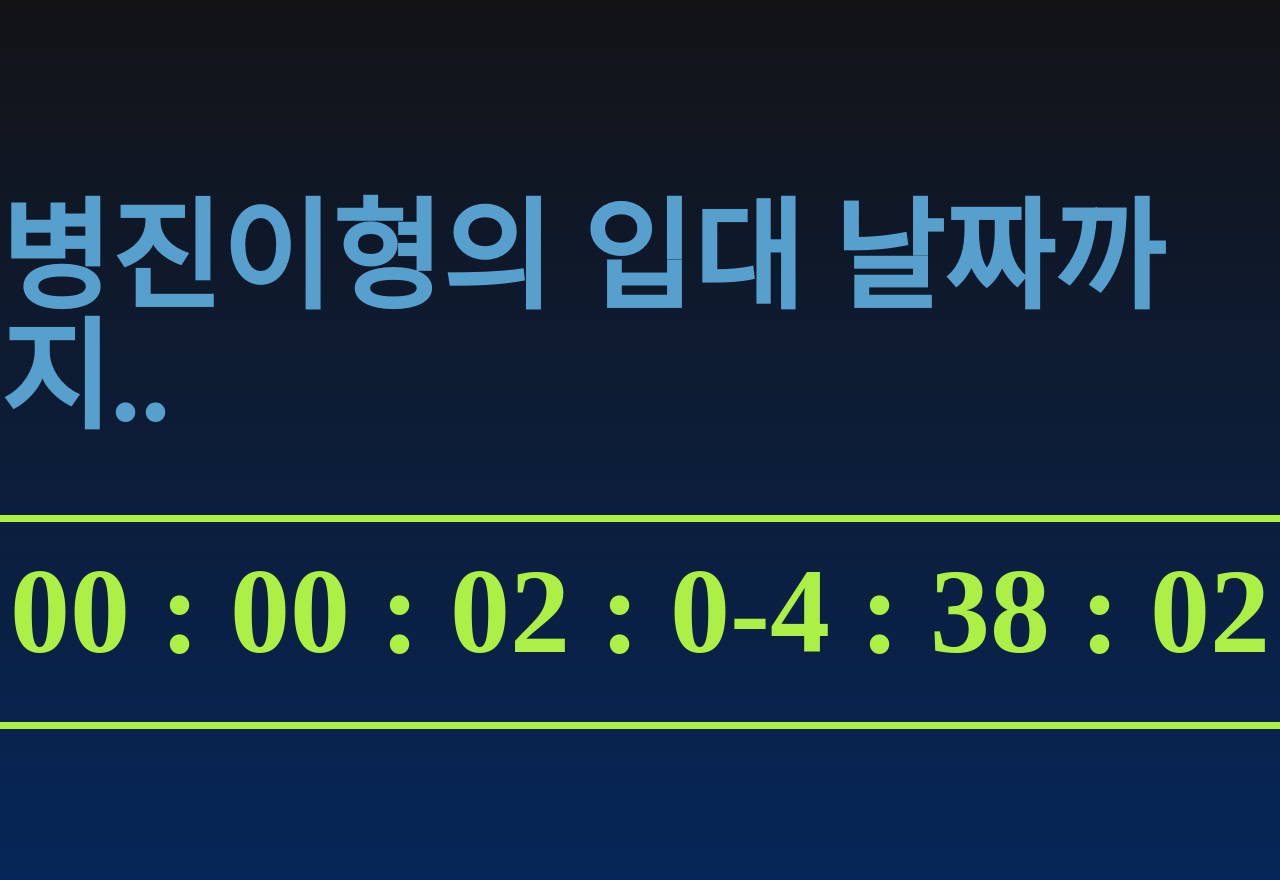
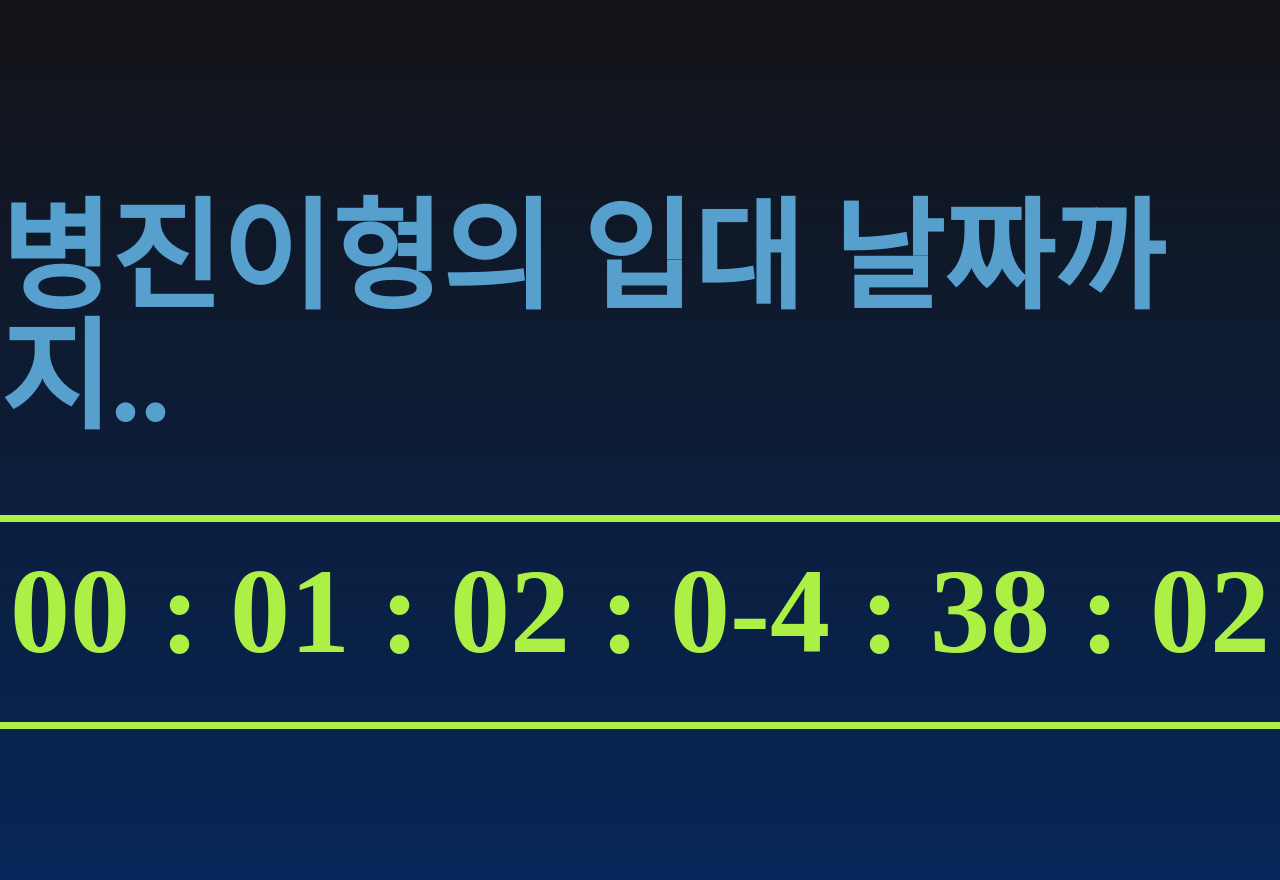
Before and after one commit to drainxc/dobby-js, a React (Create React App) app: page / in a window 1280 px wide. Shown: the top 880 px of the page. Built offline with nearby package versions, Linux system fonts and the light colour scheme.

Commit message:
📑 :: (#2)[Time] Fix time

```diff
--- a/src/Components/Common/Time/index.js
+++ b/src/Components/Common/Time/index.js
@@ -19,7 +19,7 @@ export default function Time() {
   useEffect(() => {
     setTime({
       year: fillZero(2022 - now.getFullYear()),
-      month: fillZero(3 - now.getMonth() - 1),
+      month: fillZero(3 - now.getMonth()),
       day: fillZero(14 - now.getDate() - 1),
       hours: fillZero(14 - now.getHours() - 1),
       minutes: fillZero(60 - now.getMinutes() - 1),
```
